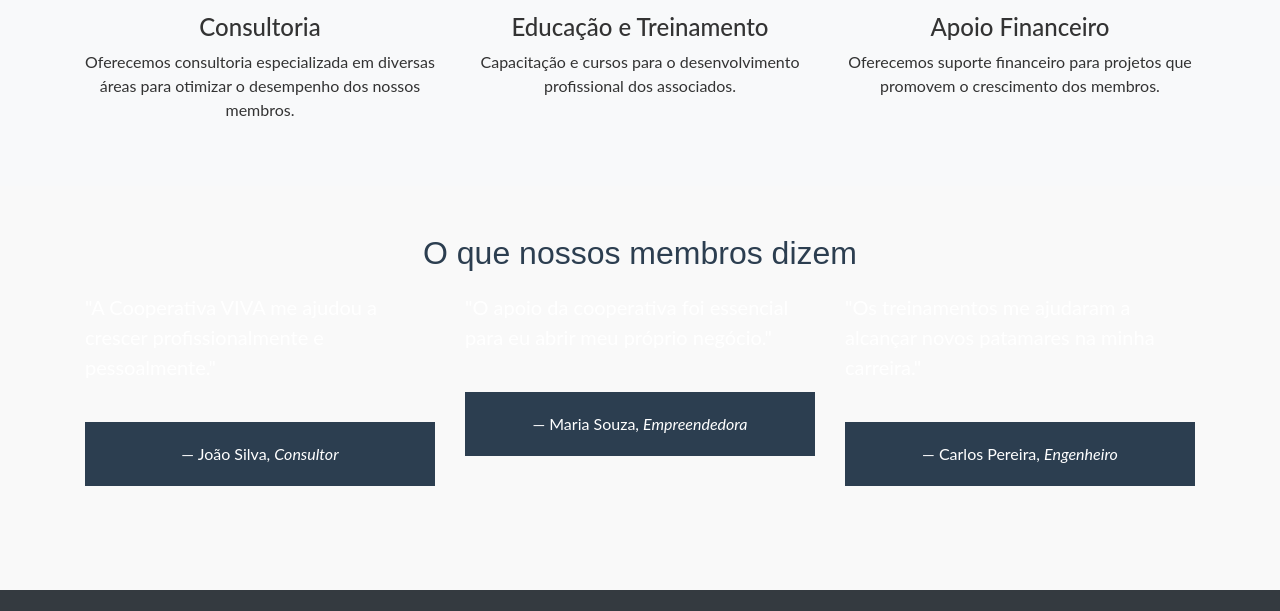
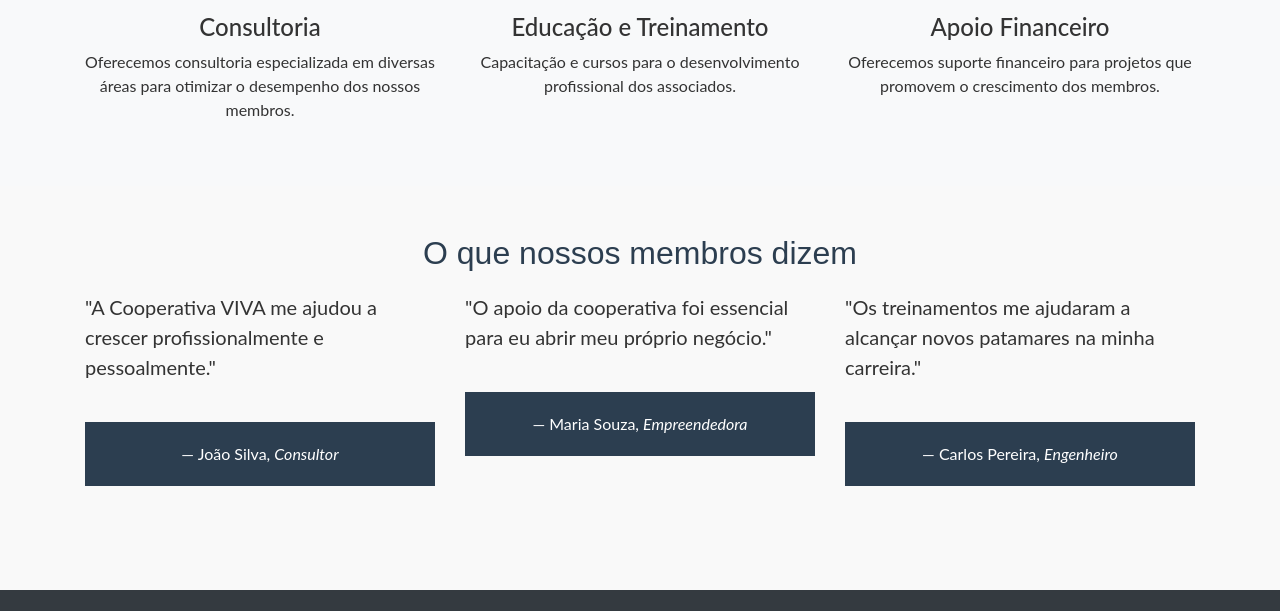
Before and after one commit to Mateus-Luna/projeto-web-2024.1, a plain HTML site: page index.html in a window 1280 px wide. Shown: the part 804-1415 px from the top of the page. Drawn offline with nearby package versions, Linux system fonts and the light colour scheme.

Commit message:
deixando as letras pretas

```diff
--- a/styles.css
+++ b/styles.css
@@ -272,9 +272,6 @@ footer {
     padding: 20px 0;
     margin-top: 40px;
 }
-.mb-0{
-    color: white;
-}
 
 .blockquote-footer {
     color: white;
```
